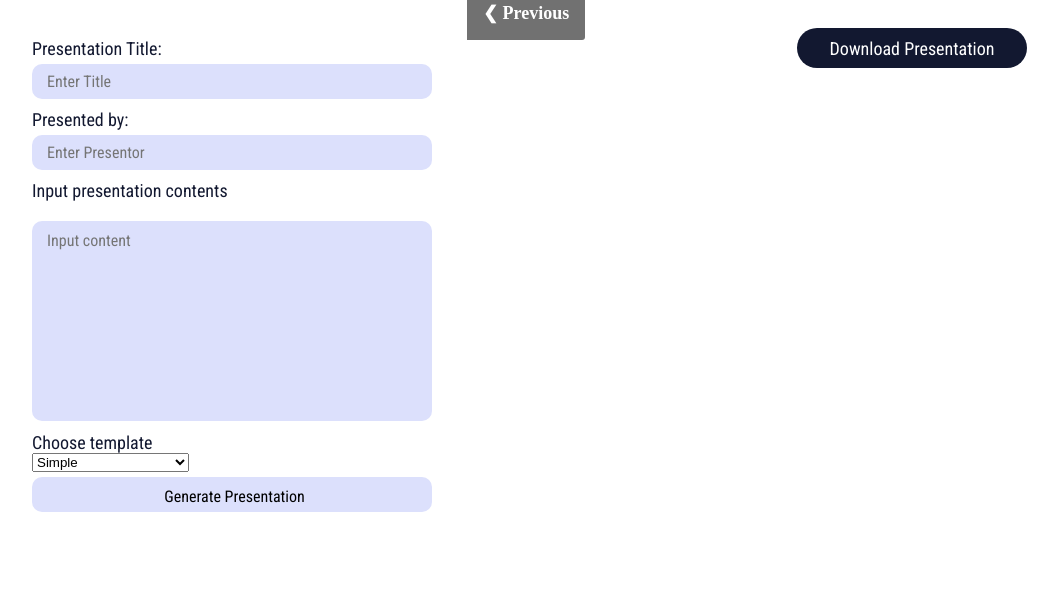
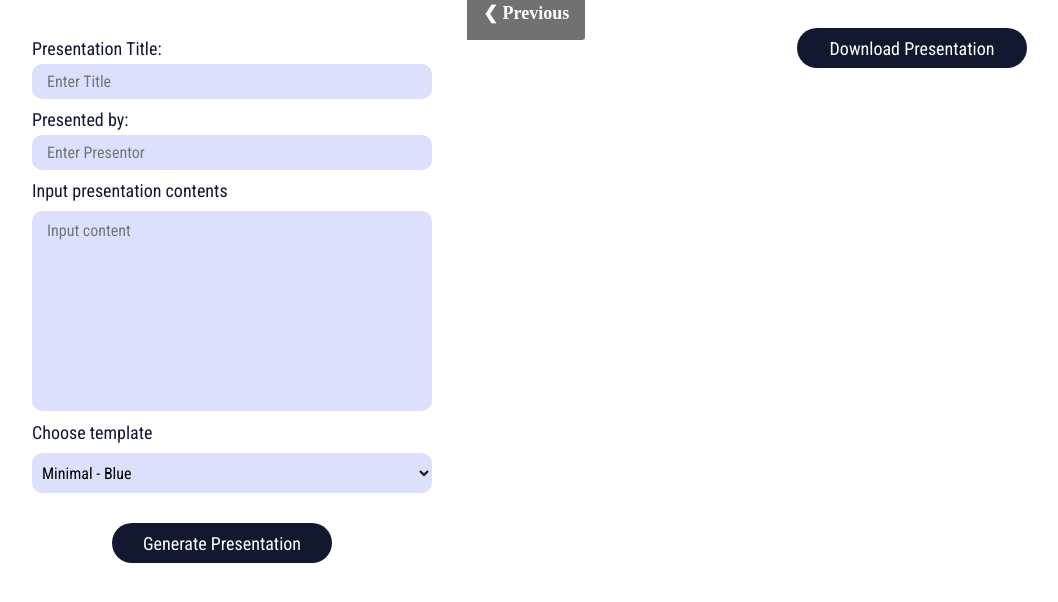
Before and after one commit to ritchelmendaros/2324-appdev-sem1-f2-07, a Flask app: page /GeneratePresentation in a window 1280 px wide; the page is wider, and only the part inside the window is pictured. Shown: the part 142-744 px from the top of that part, without its empty margins (93-1151 px from the left). Run offline with Flask 3, Linux system fonts and the light colour scheme.

Commit message:
modified the styles in GeneratePresentation.html

```diff
--- a/static/styles.css
+++ b/static/styles.css
@@ -122,6 +122,11 @@ html, body {
 
 }
 
+
+.button-container {
+    display: flex;
+}
+
 input{
     width: 400px;
     height: 35px;
@@ -142,7 +147,7 @@ textarea{
     font-family: 'Roboto Condensed';
     font-size: 16px;
     text-indent: 5px;
-    margin-top: 20px;;
+    margin-top: 10px;;
     margin-bottom: 7px;
     background-color: #dce0fc;
     border-width: 0;
@@ -162,11 +167,23 @@ textarea::-webkit-scrollbar {
     font-family: 'Roboto Condensed';
     font-size: 18px;
     margin-top: 20px;
+    margin-bottom: 20px;
     border-radius: 25px;
     margin-left: 80px;
     border-width: 0;
     background-color: #121830;
     color: white;
+
+}
+
+.container-inputs input[type="file"] {
+    width: 250px;
+    height: 40px;
+    font-family: 'Roboto Condensed';
+    font-size: 15px;
+    margin-top: 0px;
+    margin-right: 5px;
+    color: #dce0fc;
 
 }
 .generate-container-presentation button, .view-container-presentation button{
@@ -181,9 +198,7 @@ textarea::-webkit-scrollbar {
     background-color: #121830;
     color: white;
 }
-.edit input[type="file"]{
-    width: 350px;
-}
+
 /*for checkboxes*/
 .checkbox-container label {
     font-family: 'Roboto Condensed';
@@ -194,10 +209,57 @@ textarea::-webkit-scrollbar {
     margin-top: 10px;
     white-space: nowrap;
 }
+
 .checkbox-container {
     display: flex;
-    gap: 10px;
+    gap: 10px; /* Adjust the gap between checkboxes */
+    width: 500px;
+}
+
+.checkbox-container1 {
+    display: flex;
+    gap: 10px; /* Adjust the gap between checkboxes */
+    width: 275px;
+}
+.checkbox-container1 label {
+    font-family: 'Roboto Condensed';
+    font-size: 16px;
+    text-indent: 5px;
+    font-weight: 500;
+    color: #121830;
+    margin-top: 10px;
+    white-space: nowrap;
+}
+
+
+.checkbox-container1 input[type="checkbox"] {
+    width: 20px;
+    height: 20px;
+    margin-top: 10px;
+}
+
+input::file-selector-button {
+  color: white;
+  border-radius: 7px;
+  background-color: #121830;
+  font-family: 'Roboto Condensed';
+  font-size: 16px;
+  text-indent: 5px;
+}
+
+
+select {
     width: 400px;
+    height: 40px;
+    background-color: #dce0fc;
+    border-radius: 10px;
+    font-family: 'Roboto Condensed';
+    font-size: 16px;
+    border-style: none;
+    text-indent: 5px;
+    margin-top: 10px;;
+    margin-bottom: 10px;
+    padding: 1px;
 }
 
 .checkbox-container input[type="checkbox"] {
@@ -206,6 +268,27 @@ textarea::-webkit-scrollbar {
     margin-top: 10px;
 }
 
+.checkbox-container1 {
+    display: flex;
+    gap: 10px; /* Adjust the gap between checkboxes */
+    width: 275px;
+}
+.checkbox-container1 label {
+    font-family: 'Roboto Condensed';
+    font-size: 16px;
+    text-indent: 5px;
+    font-weight: 500;
+    color: #121830;
+    margin-top: 10px;
+    white-space: nowrap;
+}
+
+
+.checkbox-container1 input[type="checkbox"] {
+    width: 20px;
+    height: 20px;
+    margin-top: 10px;
+}
 
 * {box-sizing:border-box}
 .mySlides {
--- a/templates/GeneratePresentation.html
+++ b/templates/GeneratePresentation.html
@@ -57,13 +57,13 @@
                     <label>Choose template</label><br>
                     <div class="checkbox-container">
                         <select name="templates" id="template">
-                          <option value="simple">Simple</option>
-                          <option value="minimal_darkgreen">Minimal - Dark Green</option>
-                          <option value="dark_modern">Minimal - Dark Modern</option>
-                          <option value="minimal_blue">Minimal - Blue</option>
+                            <option value="minimal_blue">Minimal - Blue</option>
+                            <option value="minimal_darkgreen">Minimal - Dark Green</option>
+                            <option value="dark_modern">Minimal - Dark Modern</option>
+                            <option value="simple">Simple</option>
                         </select>
                     </div>
-                    <input type="submit" value="Generate Presentation" onclick="toggleDiv()">
+                    <button value="Generate Presentation" onclick="toggleDiv()">Generate Presentation</button>
                 </form>
                 <div class="edit" id="myDiv" style="display: none">
                         <form action="/GeneratePresentation" method="post" enctype="multipart/form-data">
@@ -72,12 +72,13 @@
                             <input type="text" id="slideNum" name="slide_num" placeholder="Enter Slide Number" required></label>
                             <label>Instruction
                                 <textarea type="textarea" id="instructions" name="instruction" rows="6" cols="43" placeholder="Enter Instruction" required></textarea></label>
-                            <div class="checkbox-container">
+                            <div class="checkbox-container1">
                                 <input type="checkbox" id="auto" name="isAuto" value="auto">
                                 <label for="auto">Auto Generated</label>
                                 <input type="file" id="myFile" name="filename"></div>
-                            <input type="submit" value="Revert">
-                            <input type="submit" value="Done">
+                                <div class="button-container">
+                                    <button>Revert</button> <button>Done</button>
+                                </div>
                         </form>
                     </div>
             </div>
```
